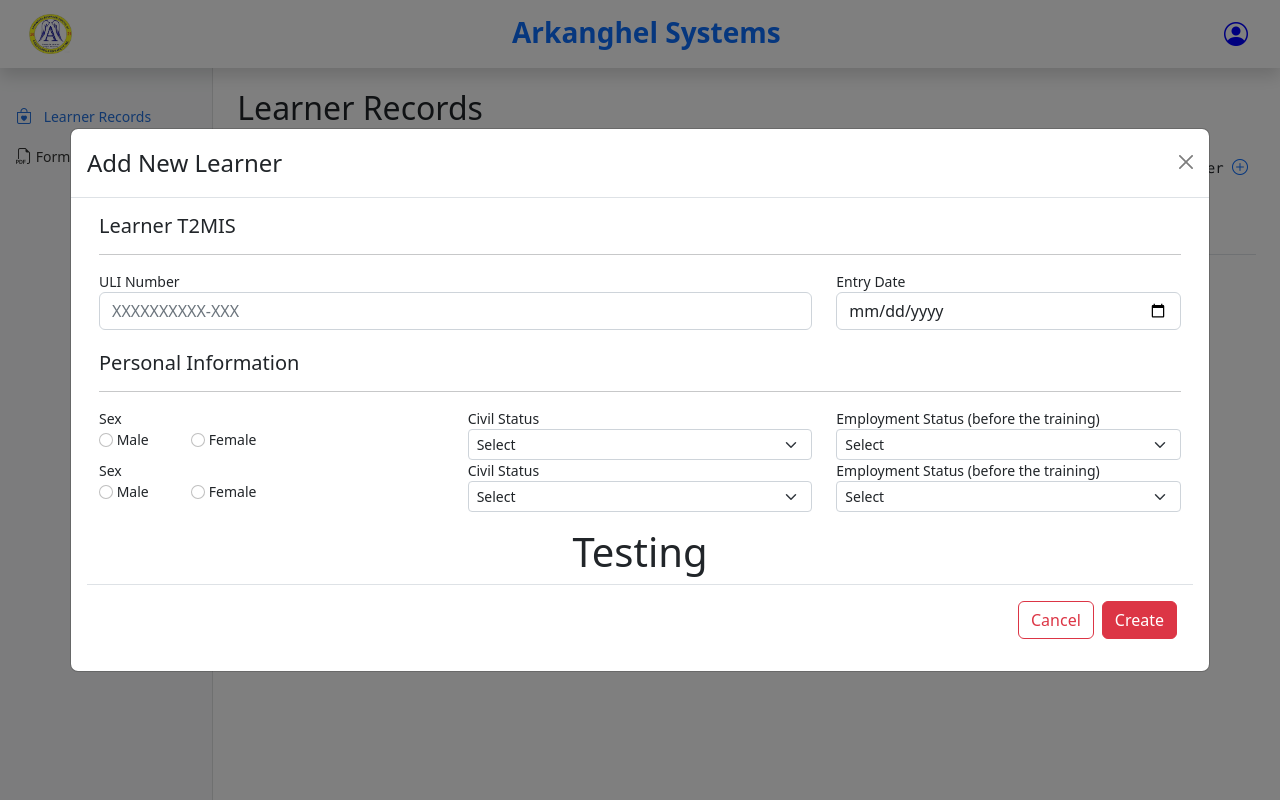
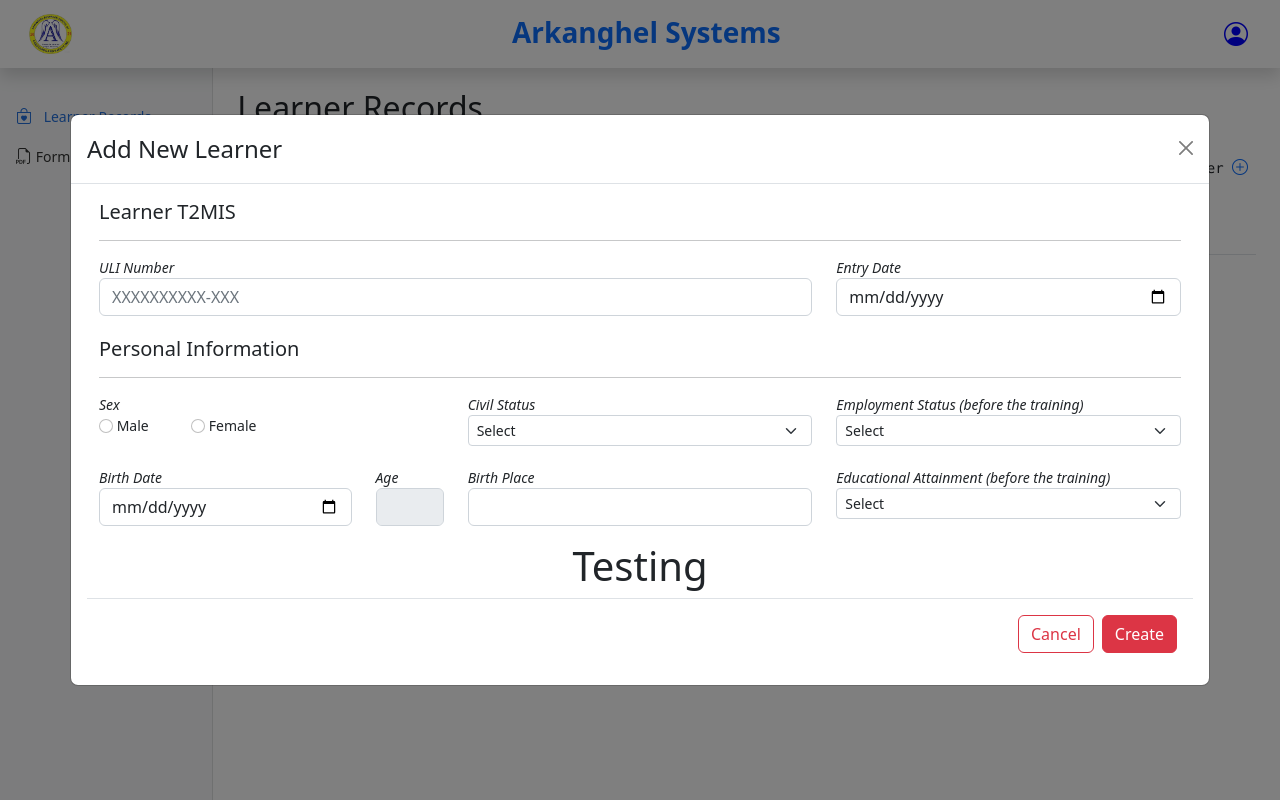
Before and after one commit to AlvinCantalejo/arkanghelsystems, a PHP site: page /likhaph/module/admin/index.php in a window 1280 px wide, after a click that opens the changed part. Run offline with PHP 8.4, Linux system fonts and the light colour scheme.

Commit message:
add update

```diff
--- a/css/admin/index.css
+++ b/css/admin/index.css
@@ -2,6 +2,10 @@ body {
   font-size: .875rem;
 }
 
+
+label.label-form{
+  font-style: italic;
+}
 /* HEADER
 -------------------------------------------------- */
 header{
--- a/module/admin/index.php
+++ b/module/admin/index.php
@@ -144,11 +144,11 @@
                                       <hr>
                                       <div class="row align-items-start">
                                           <div class="col-8">
-                                              <label for="uli-number">ULI Number</label>
+                                              <label for="uli-number" class="label-form">ULI Number</label>
                                               <input type="text" class="form-control" id="uli-number" name="uli_number" placeholder="XXXXXXXXXX-XXX" >
                                           </div>
                                           <div class="col-4">
-                                            <label for="entry-date">Entry Date</label>
+                                            <label for="entry-date" class="label-form">Entry Date</label>
                                             <input type="date" class="form-control" id="entry-date" name="entry_date">
                                           </div>
                                       </div>
@@ -158,18 +158,18 @@
                                       <div class="row align-items-start">   <!--row 1 -->
 
                                         <div class="col-4">
-                                            <label for="uli-number">Sex</label>
+                                            <label class="label-form">Sex</label>
                                             <div class="row align-items-start">
 
                                               <div class="col-3">
-                                                <input class="form-check-input" type="radio" value="Male" name="sex-radio" id="sex-male">
+                                                <input class="form-check-input" type="radio" value="Male" name="sex_radio" id="sex-male">
                                                 <label class="form-check-label" for="sex-male">
                                                   Male
                                                 </label>
                                               </div>
 
                                               <div class="col-9">
-                                                <input class="form-check-input" type="radio" value="Female"  name="sex-radio" id="sex-female">
+                                                <input class="form-check-input" type="radio" value="Female"  name="sex_radio" id="sex-female">
                                                 <label class="form-check-label" for="sex-female">
                                                   Female
                                                 </label>
@@ -178,70 +178,65 @@
                                         </div>
 
                                         <div class="col-4">
-                                            <label for="entry-date">Civil  Status</label>
+                                            <label for="entry-date" class="label-form">Civil  Status</label>
                                             <select class="form-select form-select-sm" id ="civil-status-dropdown">
                                               <option selected disabled>Select</option>
-                                              <option value="Single">Single</option>
-                                              <option value="Married">Married</option>
-                                              <option value="Widower">Widow/er</option>
-                                              <option value="Separated">Separated</option>
-                                              <option value="Solo Parent">Solo Parent</option>
+                                              <option value="0">Single</option>
+                                              <option value="1">Married</option>
+                                              <option value="2">Widow/er</option>
+                                              <option value="3">Separated</option>
+                                              <option value="4">Solo Parent</option>
                                             </select>
                                         </div>
 
                                         <div class="col-4">
-                                          <label for="entry-date">Employment Status (before the training)</label>
-                                          <select class="form-select form-select-sm" id ="employment-status-dropdown">
-                                              <option selected disabled>Select</option>
-                                              <option value="Employed">Employed</option>
-                                              <option value="Unemployed">Unemployed</option>
-                                            </select>
+                                          <label for="entry-date" class="label-form">Employment Status (before the training)</label>
+                                          <select class="form-select form-select-sm" id ="employment-status-dropdown" name="employment_status">
+                                            <option selected disabled>Select</option>
+                                            <option value="0">Employed</option>
+                                            <option value="1">Unemployed</option>
+                                          </select>
                                         </div>
                                       </div> <!--end row 1 -->
 
+                                      <br>
                                       <div class="row align-items-start">   <!--row 2 -->
 
-                                        <div class="col-4">
-                                            <label for="uli-number">Sex</label>
-                                            <div class="row align-items-start">
+                                        <div class="col-3">
+                                          <label for="entry-date" class="label-form">Birth Date</label>
+                                          <input type="date" class="form-control" id="birth-date" name="birth_date">
+                                        </div>
 
-                                              <div class="col-3">
-                                                <input class="form-check-input" type="radio" value="Male" name="sex-radio" id="sex-male">
-                                                <label class="form-check-label" for="sex-male">
-                                                  Male
-                                                </label>
-                                              </div>
-
-                                              <div class="col-9">
-                                                <input class="form-check-input" type="radio" value="Female"  name="sex-radio" id="sex-female">
-                                                <label class="form-check-label" for="sex-female">
-                                                  Female
-                                                </label>
-                                              </div>
-                                          </div>
-
+                                        <div class="col-1">
+                                          <label for="entry-date" class="label-form">Age</label>
+                                          <input type="text" class="form-control" id="age" name="age" readonly>
                                         </div>
 
                                         <div class="col-4">
-                                            <label for="entry-date">Civil  Status</label>
-                                            <select class="form-select form-select-sm" id ="civil-status-dropdown">
+                                            <label for="entry-date" class="label-form">Birth Place</label>
+                                            <input type="text" class="form-control" id="birth-place" name="birth_place">
+                                        </div>
+
+                                        <div class="col-4">
+                                          <label for="entry-date" class="label-form">Educational Attainment (before the training)</label>
+                                          <select class="form-select form-select-sm" id ="educational-attainment-dropdown" name="educational_attainment" >
                                               <option selected disabled>Select</option>
-                                              <option value="Single">Single</option>
-                                              <option value="Married">Married</option>
-                                              <option value="Widower">Widow/er</option>
-                                              <option value="Separated">Separated</option>
-                                              <option value="Solo Parent">Solo Parent</option>
+                                              <option value="0">Pre-School (Nursery/Kinder/Prep)</option>
+                                              <option value="1">No Grade Completed</option>
+                                              <option value="2">Elementary Undergraduate</option>
+                                              <option value="3">Elementary Graduate</option>
+                                              <option value="4">High School Undergraduate</option>
+                                              <option value="5">High School Graduate</option>
+                                              <option value="6">Junior High School Graduate</option>
+                                              <option value="7">Senior High School Graduate</option>
+                                              <option value="8">Post Secondary Undergraduate</option>
+                                              <option value="9">Post Secondary Graduate</option>
+                                              <option value="10">College Undergraduate</option>
+                                              <option value="11">College Graduate or Higher</option>
                                             </select>
                                         </div>
 
-                                        <div class="col-4">
-                                          <label for="entry-date">Employment Status (before the training)</label>
-                                          <select class="form-select form-select-sm" id ="employment-status-dropdown">
-                                              <option selected disabled>Select</option>
-                                              <option value="Employed">Employed</option>
-                                              <option value="Unemployed">Unemployed</option>
-                                            </select>
-                                        </div>
+
                                       </div> <!-- end row 2 -->
 
                                     <div class="pt-3 text-center">
```
